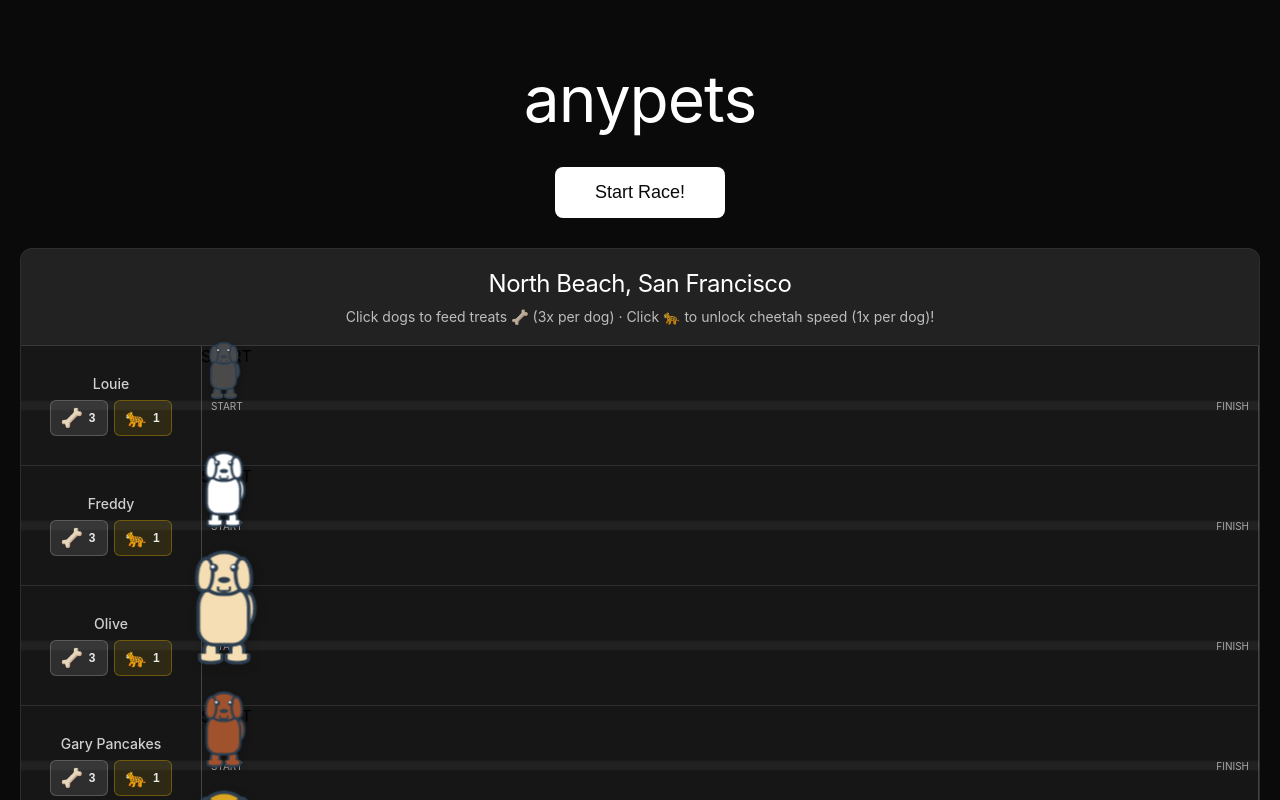
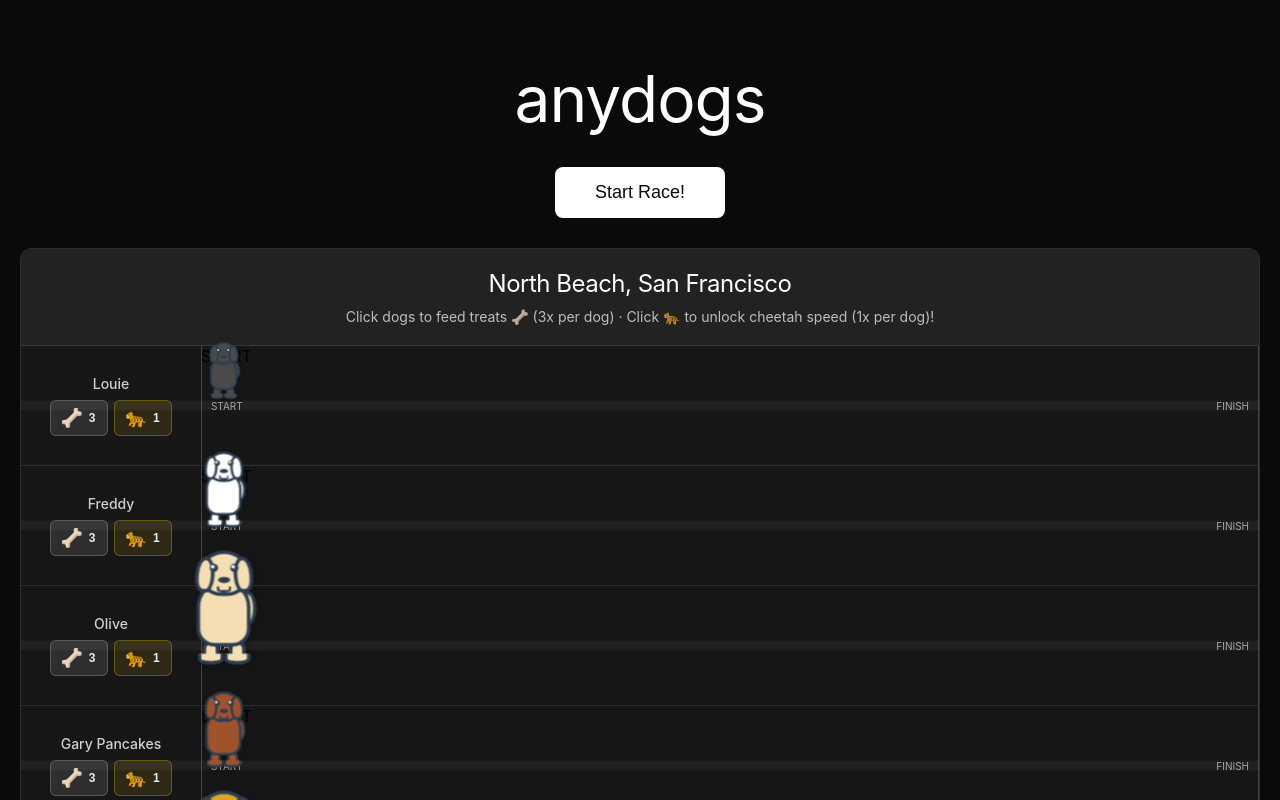
Before and after one commit to krista-letz/anydogs, a React (Vite) app: page / in a window 1280 px wide. Shown: the top 800 px of the page. Built offline with nearby package versions, Linux system fonts and the light colour scheme.

Commit message:
Rename to anydogs

```diff
--- a/index.html
+++ b/index.html
@@ -4,7 +4,7 @@
     <meta charset="UTF-8" />
     <link rel="icon" type="image/svg+xml" href="/vite.svg" />
     <meta name="viewport" content="width=device-width, initial-scale=1.0" />
-    <title>anypets</title>
+    <title>anydogs</title>
   </head>
   <body>
     <div id="root"></div>
--- a/src/App.tsx
+++ b/src/App.tsx
@@ -198,7 +198,7 @@ function App() {
 
   return (
     <div className="app">
-      <h1>anypets</h1>
+      <h1>anydogs</h1>
 
       <div className="controls">
         {gameStatus === 'ready' && (
```
